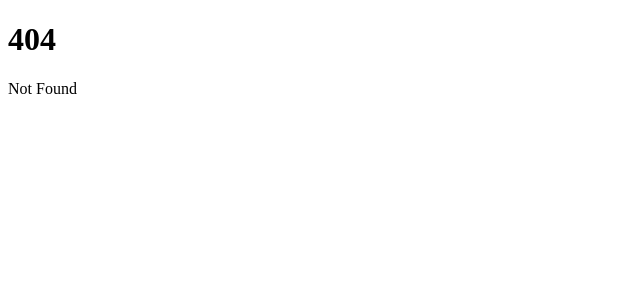
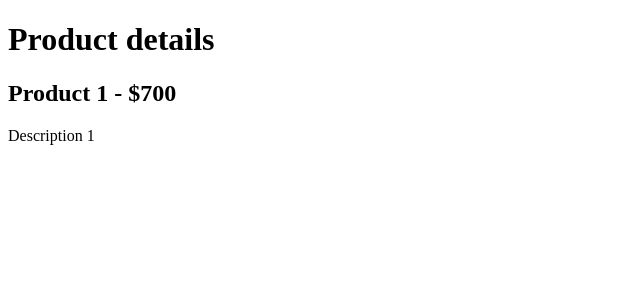
Before and after one commit to rghvdberg/sveltekit-tutorial-for-beginners, a SvelteKit app in the folder sk-loading-data/: page /products/1 in a window 1280 px wide. Before the commit this address had no page. Shown: the top 300 px of the page, without its empty margins (0-640 px from the left). Built offline with nearby package versions, Linux system fonts and the light colour scheme; data requests are answered from the project's data file.

Commit message:
29 - Using URL data

```diff
--- /dev/null
+++ b/sk-loading-data/src/routes/products/[productId]/+page.server.js
@@ -0,0 +1,12 @@
+export const load = async (serverLoadEvent) => {
+  const { fetch, params, url, route } = serverLoadEvent;
+  console.log({ params, url, route: route.id });
+  const { productId } = params;
+  const title = "Product details";
+  const response = await fetch(`http://localhost:4000/products/${productId}`);
+  const product = await response.json();
+  return {
+    title,
+    product,
+  };
+};
--- /dev/null
+++ b/sk-loading-data/src/routes/products/[productId]/+page.svelte
@@ -0,0 +1,11 @@
+<script>
+  export let data;
+  const title = data.title;
+  const product = data.product;
+</script>
+
+<h1>{title}</h1>
+<div>
+  <h2>{product.title} - ${product.price}</h2>
+  <p>{product.description}</p>
+</div>
```
Also changed, not shown: 1 other file (tests, documents, lock files or other folders).
